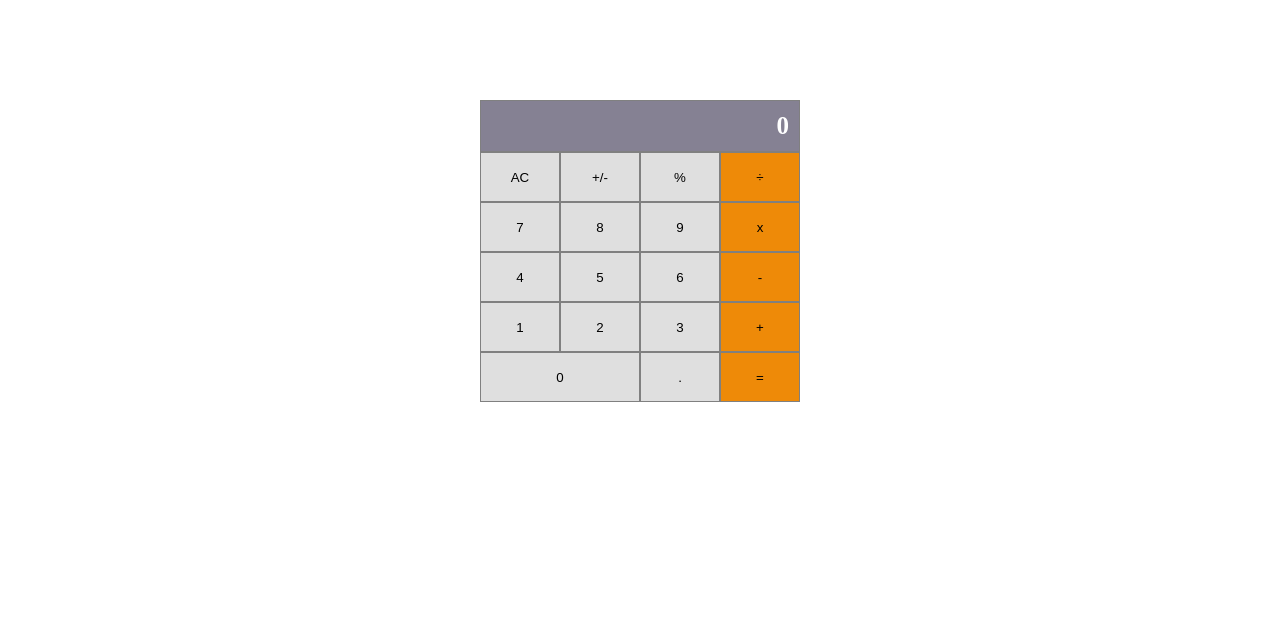
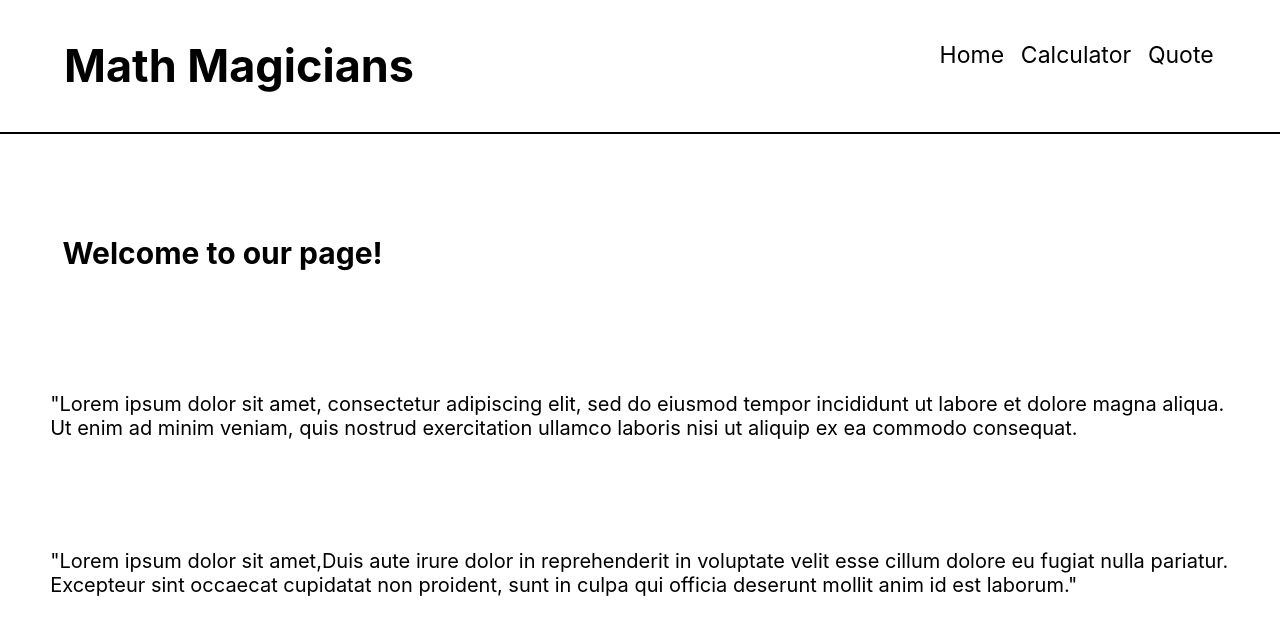
Before and after one commit to Kayonga99/Math-Magician, a React (Create React App) app: page / in a window 1280 px wide. Shown: the top 634 px of the page. Built offline with nearby package versions, Linux system fonts and the light colour scheme.

Commit message:
Update app.js.

```diff
--- a/src/App.js
+++ b/src/App.js
@@ -1,8 +1,12 @@
 import React from 'react';
 import './App.css';
+import { BrowserRouter as Router, Route, Routes } from 'react-router-dom';
 import Calculator from './components/Calculator';
+import Quotes from './components/quote';
+import NavBar from './components/navbar';
+import Home from './components/home';
 
-class App extends React.Component {
+class RenderPage extends React.PureComponent {
   constructor(props) {
     super(props);
     this.state = {};
@@ -10,11 +14,17 @@
 
   render() {
     return (
-      <div className="main-container">
-        <Calculator />
-      </div>
+      <>
+        <Router>
+          <NavBar />
+          <Routes>
+            <Route path="/calculator" element={<Calculator />} />
+            <Route path="/" element={<Home />} />
+            <Route path="/quotes" element={<Quotes />} />
+          </Routes>
+        </Router>
+      </>
     );
   }
 }
-
-export default App;
+export default RenderPage;
```
